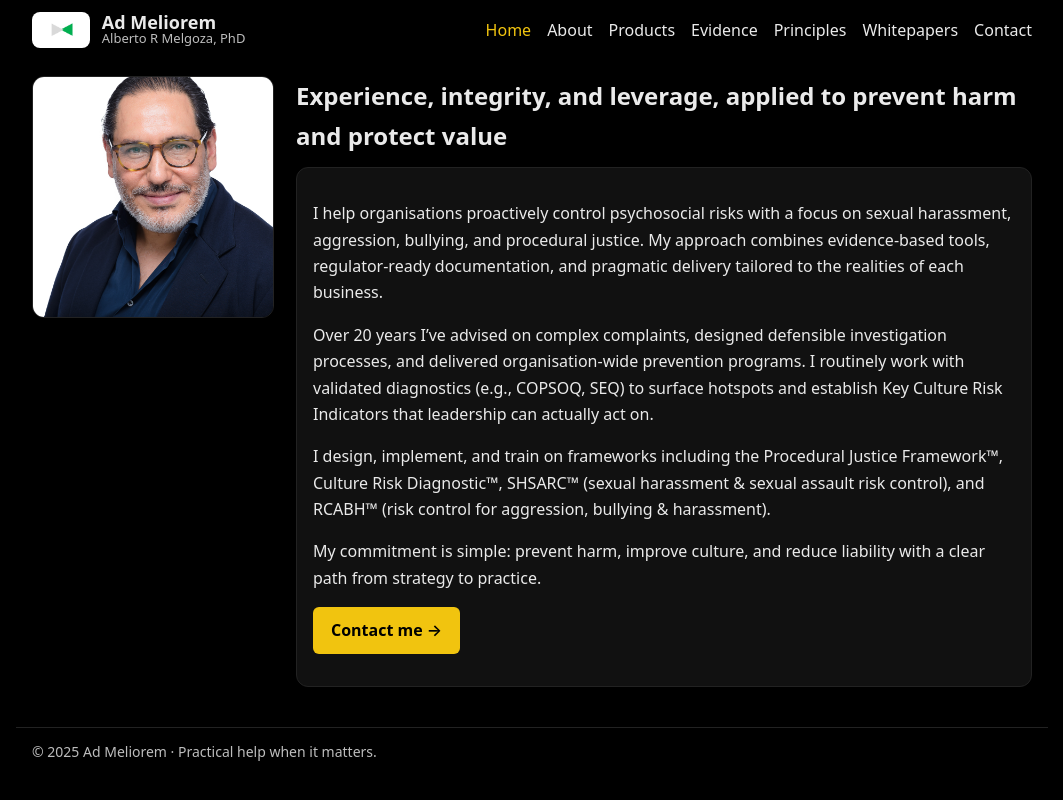
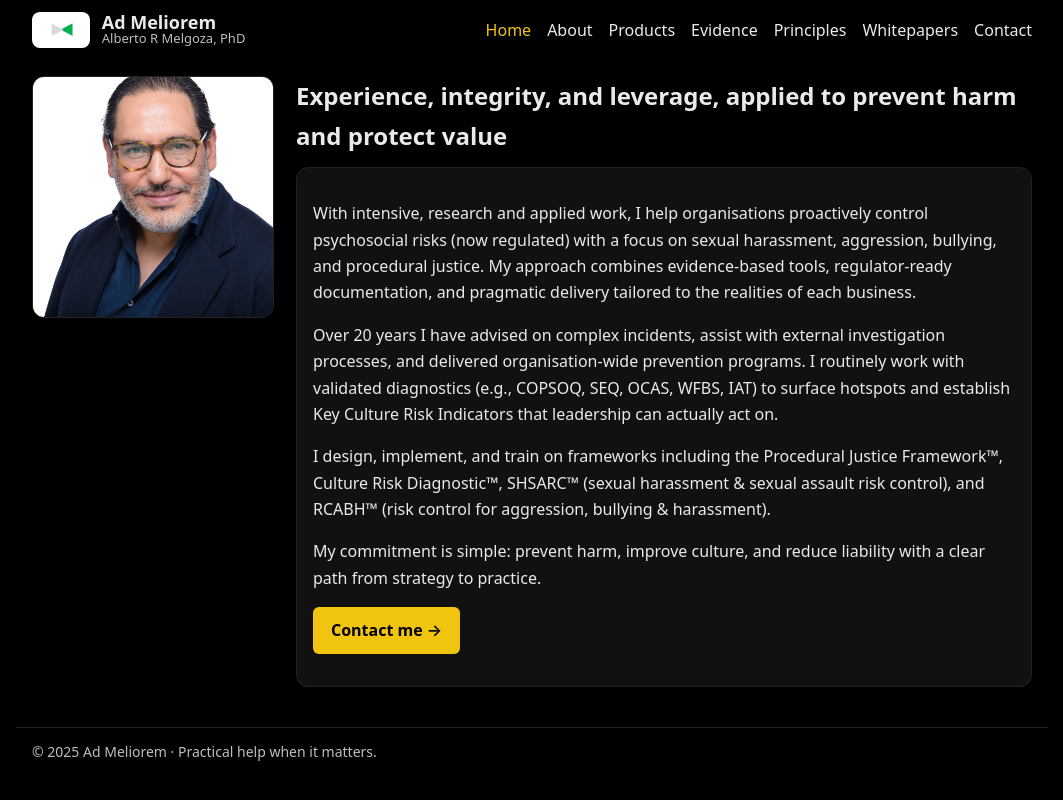
Before and after one commit to AlbertoRMelgoza/AdMeliorem, a Next.js app: page /about in a window 1280 px wide. Shown: the whole page, without its empty margins (108-1171 px from the left). Built offline with nearby package versions, Linux system fonts and the light colour scheme.

Commit message:
Update page.tsx

```diff
--- a/app/about/page.tsx
+++ b/app/about/page.tsx
@@ -64,15 +64,15 @@ export default function AboutPage() {
 
           <div style={card}>
             <p>
-              I help organisations proactively control psychosocial risks with a focus on sexual
+              With intensive, research and applied work, I help organisations proactively control psychosocial risks (now regulated) with a focus on sexual
               harassment, aggression, bullying, and procedural justice. My approach combines
               evidence-based tools, regulator-ready documentation, and pragmatic delivery tailored to
               the realities of each business.
             </p>
             <p>
-              Over 20 years I’ve advised on complex complaints, designed defensible investigation
+              Over 20 years I have advised on complex incidents, assist with external investigation
               processes, and delivered organisation-wide prevention programs. I routinely work with
-              validated diagnostics (e.g., COPSOQ, SEQ) to surface hotspots and establish Key Culture
+              validated diagnostics (e.g., COPSOQ, SEQ, OCAS, WFBS, IAT) to surface hotspots and establish Key Culture
               Risk Indicators that leadership can actually act on.
             </p>
             <p>
```
